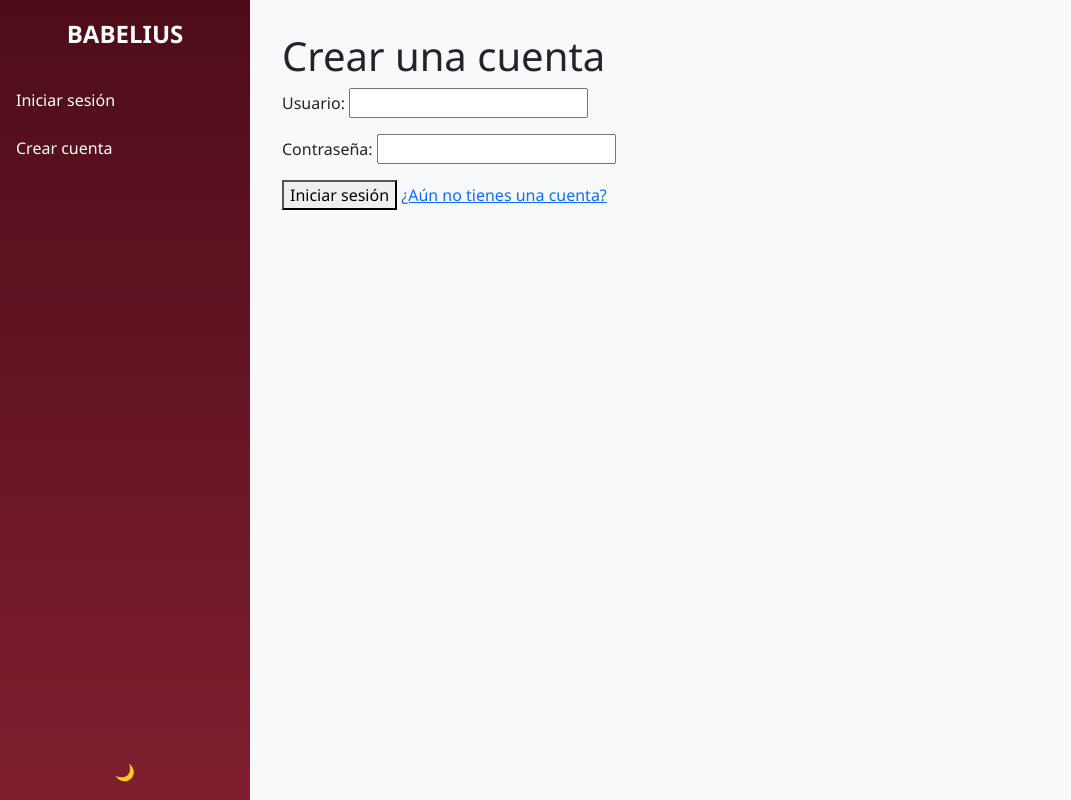
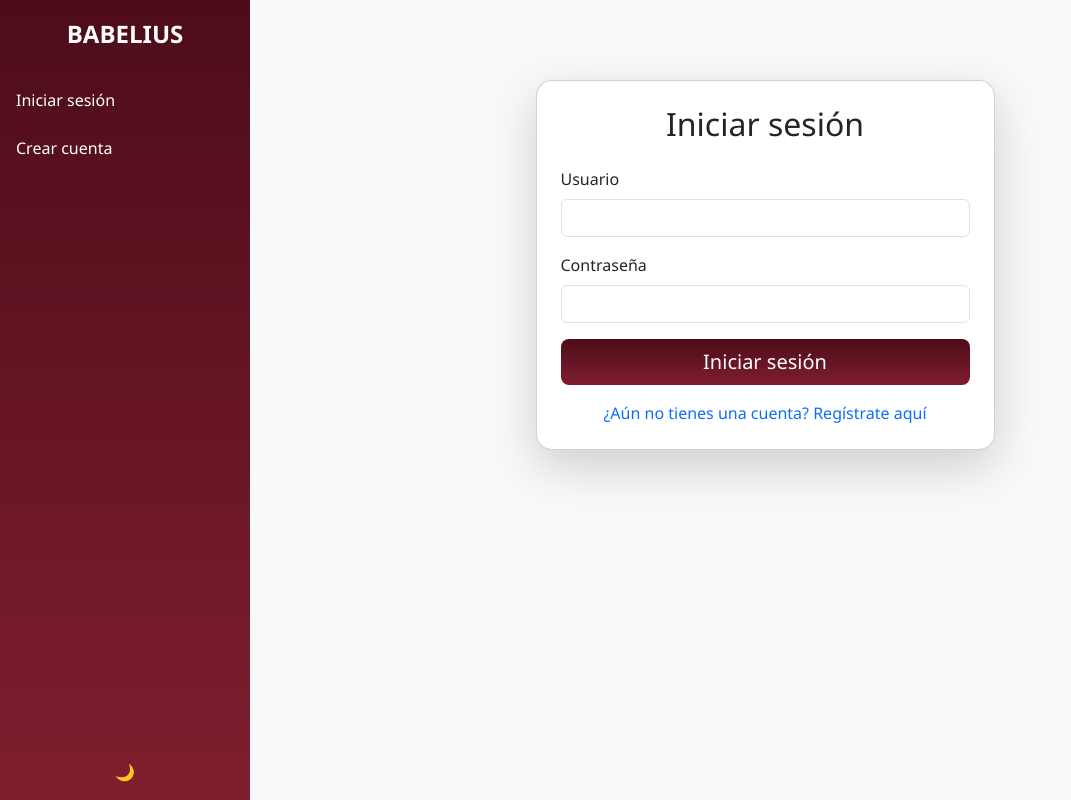
Before and after one commit to JesusMedinaGomez/babelius, a Django app: page /auth/login/ in a window 1280 px wide. Shown: the whole page, without its empty margins (0-1071 px from the left). Run offline with Django 5.2, Linux system fonts and the light colour scheme; some libraries are stand-ins or nearby versions.

Commit message:
Login & Reg Styles

```diff
--- a/auth_users/templates/login.html
+++ b/auth_users/templates/login.html
@@ -1,29 +1,51 @@
 {% extends 'base.html' %}
 
+{% block title %}Iniciar sesión - Babelius{% endblock %}
+
 {% block content %}
-<h1>Crear una cuenta</h1>
+<div class="container mt-5">
+    <div class="row justify-content-center">
+        <div class="col-md-6">
 
-{% if error %}
-    <p style="color:red">{{ error }}</p>
-{% endif %}
+            <div class="card shadow-lg rounded-4">
+                <div class="card-body p-4">
 
-<form method="post">
-    {% csrf_token %}
+                    <h2 class="mb-4 text-center">Iniciar sesión</h2>
 
-    <p>
-        <label for="username">Usuario:</label>
-        <input type="text" name="username" id="username">
-    </p>
+                    {% if error %}
+                        <div class="alert alert-danger text-center">
+                            {{ error }}
+                        </div>
+                    {% endif %}
 
-    <p>
-        <label for="password1">Contraseña:</label>
-        <input type="password" name="password" id="password">
-    </p>
+                    <form method="post" novalidate>
+                        {% csrf_token %}
 
-    <div>
-        <button type="submit">Iniciar sesión</button>
-        <a href="/auth/crear_cuenta">¿Aún no tienes una cuenta?</a>
+                        <div class="mb-3">
+                            <label for="username" class="form-label">Usuario</label>
+                            <input type="text" class="form-control" name="username" id="username" required>
+                        </div>
+
+                        <div class="mb-3">
+                            <label for="password" class="form-label">Contraseña</label>
+                            <input type="password" class="form-control" name="password" id="password" required>
+                        </div>
+
+                        <div class="d-grid">
+                            <button type="submit" class="btn btn-primary btn-lg" style="background: var(--primary-gradient); border:none;">
+                                Iniciar sesión
+                            </button>
+                        </div>
+                    </form>
+
+                    <div class="text-center mt-3">
+                        <a href="/auth/crear_cuenta" class="text-decoration-none">¿Aún no tienes una cuenta? Regístrate aquí</a>
+                    </div>
+
+                </div>
+            </div>
+
+        </div>
     </div>
-</form>
-
+</div>
 {% endblock %}
```
Also changed, not shown: auth_users/templates/create_account.html (+46 -23 lines).
